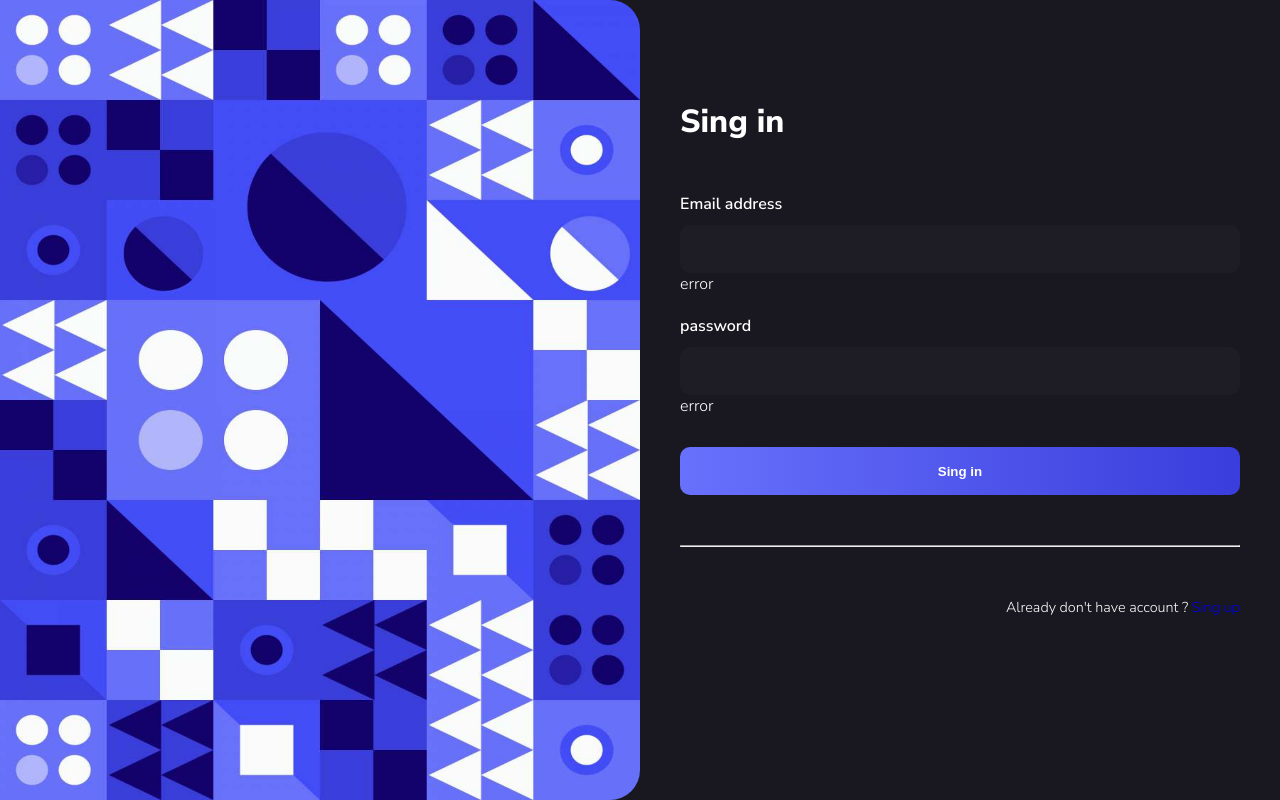
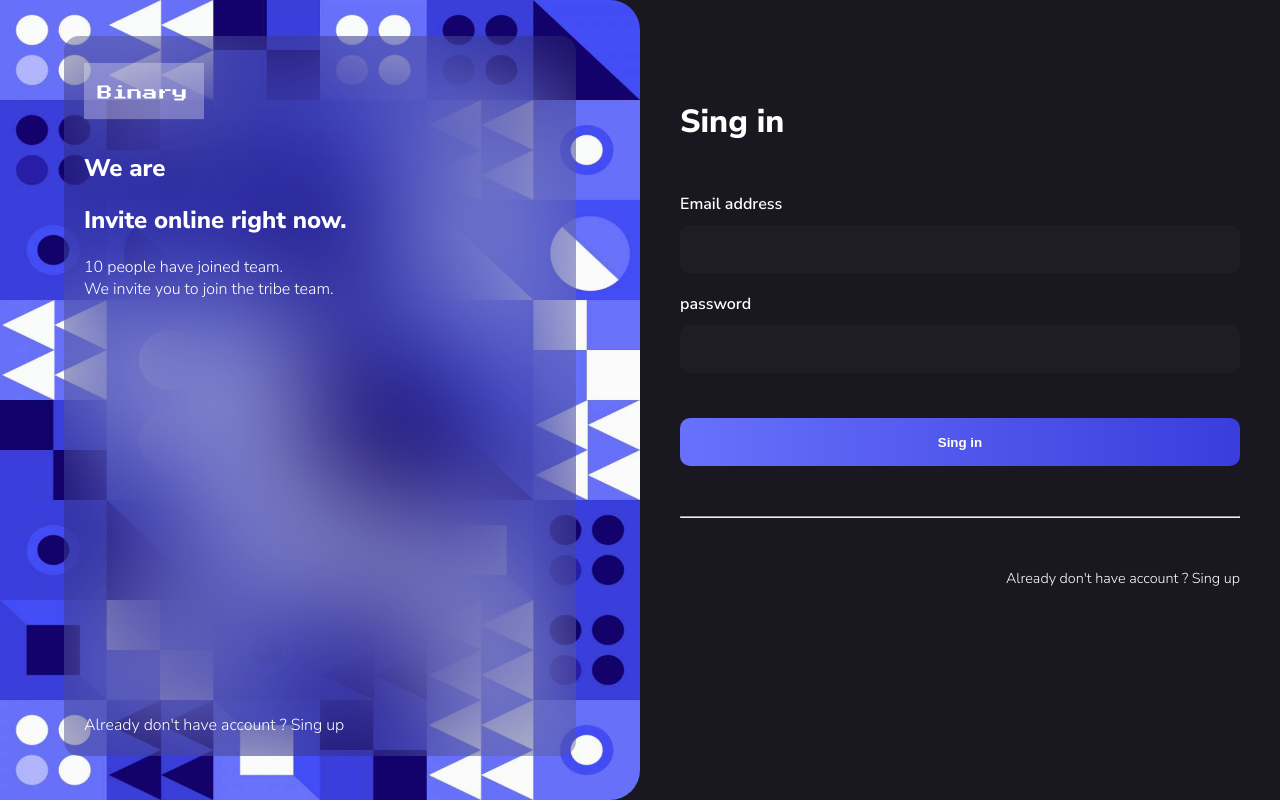
Before and after one commit to Dereje-getu-tadesse-10/login, a PHP site: page /login.html in a window 1280 px wide. Run offline with PHP 8.4, Linux system fonts and the light colour scheme.

Commit message:
responsive block de gauche sur media querie 900px

```diff
--- a/login.html
+++ b/login.html
@@ -20,9 +20,63 @@
         />
 
         <div class="filterBackground">
+          <div class="logo">
+            <svg
+              width="160"
+              height="75"
+              viewBox="0 0 160 75"
+              fill="none"
+              xmlns="http://www.w3.org/2000/svg"
+            >
+              <g filter="url(#filter0_b_15_2)">
+                <rect width="160" height="75" fill="white" fill-opacity="0.3" />
+              </g>
+              <path
+                d="M18 47.5V30H33V32.5H35.5V37.5H33V40H35.5V45H33V47.5H18ZM23 37.5H30.5V32.5H23V37.5ZM23 45H30.5V40H23V45ZM45.5 32.5V30H50.5V32.5H45.5ZM40.5 47.5V45H45.5V37.5H43V35H50.5V45H55.5V47.5H40.5ZM58 47.5V35H73V37.5H75.5V47.5H70.5V37.5H63V47.5H58ZM80.5 47.5V45H78V42.5H80.5V40H90.5V37.5H80.5V35H93V37.5H95.5V47.5H80.5ZM83 45H90.5V42.5H83V45ZM105.5 37.5H108V40H105.5V47.5H100.5V35H105.5V37.5ZM115.5 35V37.5H108V35H115.5ZM120.5 50V47.5H130.5V45H120.5V42.5H118V35H123V42.5H130.5V35H135.5V47.5H133V50H120.5Z"
+                fill="white"
+              />
+              <defs>
+                <filter
+                  id="filter0_b_15_2"
+                  x="-80"
+                  y="-80"
+                  width="320"
+                  height="235"
+                  filterUnits="userSpaceOnUse"
+                  color-interpolation-filters="sRGB"
+                >
+                  <feFlood flood-opacity="0" result="BackgroundImageFix" />
+                  <feGaussianBlur in="BackgroundImage" stdDeviation="40" />
+                  <feComposite
+                    in2="SourceAlpha"
+                    operator="in"
+                    result="effect1_backgroundBlur_15_2"
+                  />
+                  <feBlend
+                    mode="normal"
+                    in="SourceGraphic"
+                    in2="effect1_backgroundBlur_15_2"
+                    result="shape"
+                  />
+                </filter>
+              </defs>
+            </svg>
+          </div>
 
+          <div class="message">
+            <h2>We are</h2>
+            <h1>Invite online right now.</h1>
+
+            <div class="paragraphe">
+              <p>10 people have joined team.</p>
+              <p>We invite you to join the tribe team.</p>
+            </div>
+          </div>
+
+          <p class="glass-account">
+            Already don't have account ? <a href="#">Sing up</a>
+          </p>
         </div>
-
       </section>
 
       <section class="right">
@@ -97,13 +151,13 @@
           <div class="email">
             <label for="email">Email address</label>
             <input type="email" />
-            <span>error</span>
+            <span></span>
           </div>
 
           <div class="password">
             <label for="password">password</label>
             <input type="password" />
-            <span>error</span>
+            <span></span>
           </div>
 
           <button type="submit">Sing in</button>
--- a/style.css
+++ b/style.css
@@ -7,9 +7,12 @@
 }
 
 body{
-
     color:white;
     background-color: #191720;
+}
+
+a{
+    color: white;
 }
 
 main{
@@ -86,7 +89,7 @@ input[type="password"]{
 
 button[type="submit"]{
     height:48px;
-    margin-top: 30px;
+    margin-top: 45px;
     font-weight: 600;
     color:white;
     border: none;
@@ -131,6 +134,9 @@ button[type="submit"]{
         height: 100%;
         width: 50%;
     }
+     h1 h2{
+        font-weight: 500 !important;
+    }
     .left img{
         position: absolute;
         top: 0;
@@ -139,6 +145,29 @@ button[type="submit"]{
         height: 100%;
         border-radius: 0px 30px 30px 0px;
         z-index: -1;
+    }
+    .left
+    .filterBackground{
+        padding:20px;
+        position: absolute;
+        left: 50%;
+        transform: translate(-50%, 5%);
+        width: 80%;
+        height: 90%;
+        margin: auto;
+        border-radius: 15px;
+        backdrop-filter: blur(60px);
+        background-color: rgba(25,23,32,0.2);
+    }
+    .message{
+        display: flex;
+        flex-direction: column;
+        margin-top:20px;
+        gap:20px;
+    }
+    .glass-account{
+        position: absolute;
+        bottom: 20px;
     }
     .right{
         height: 85%;
```
